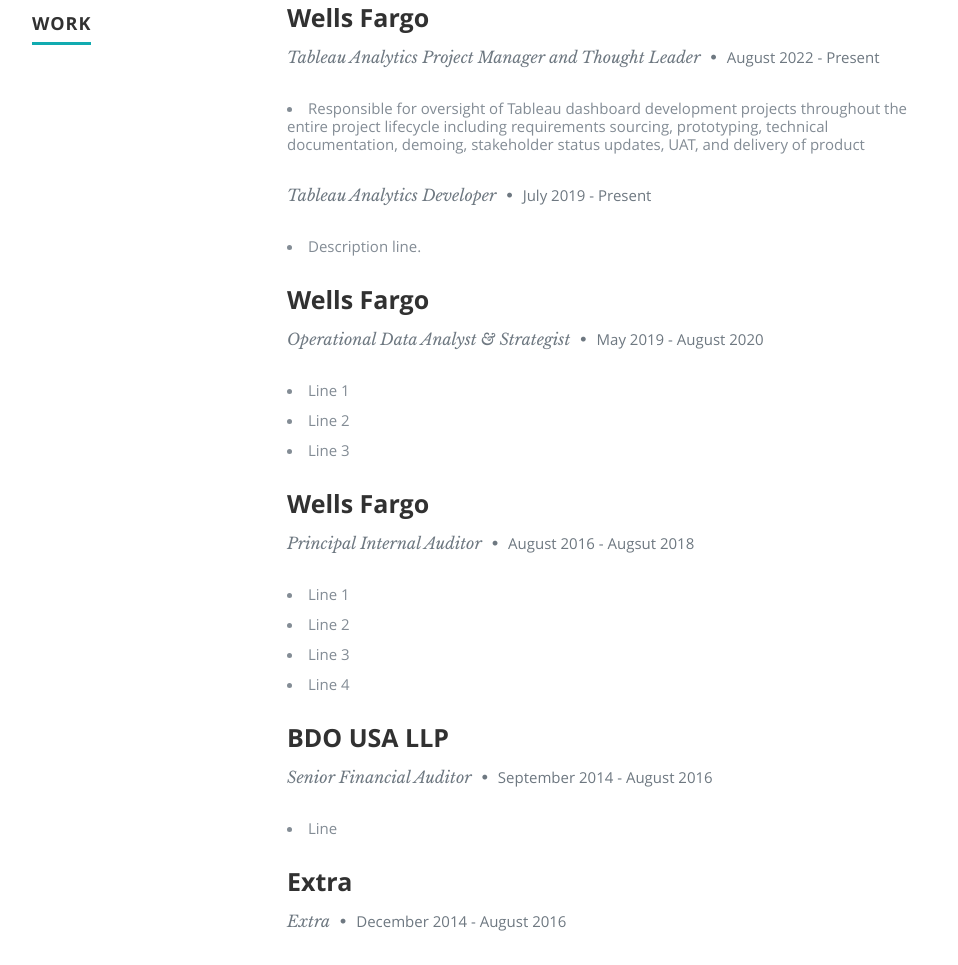
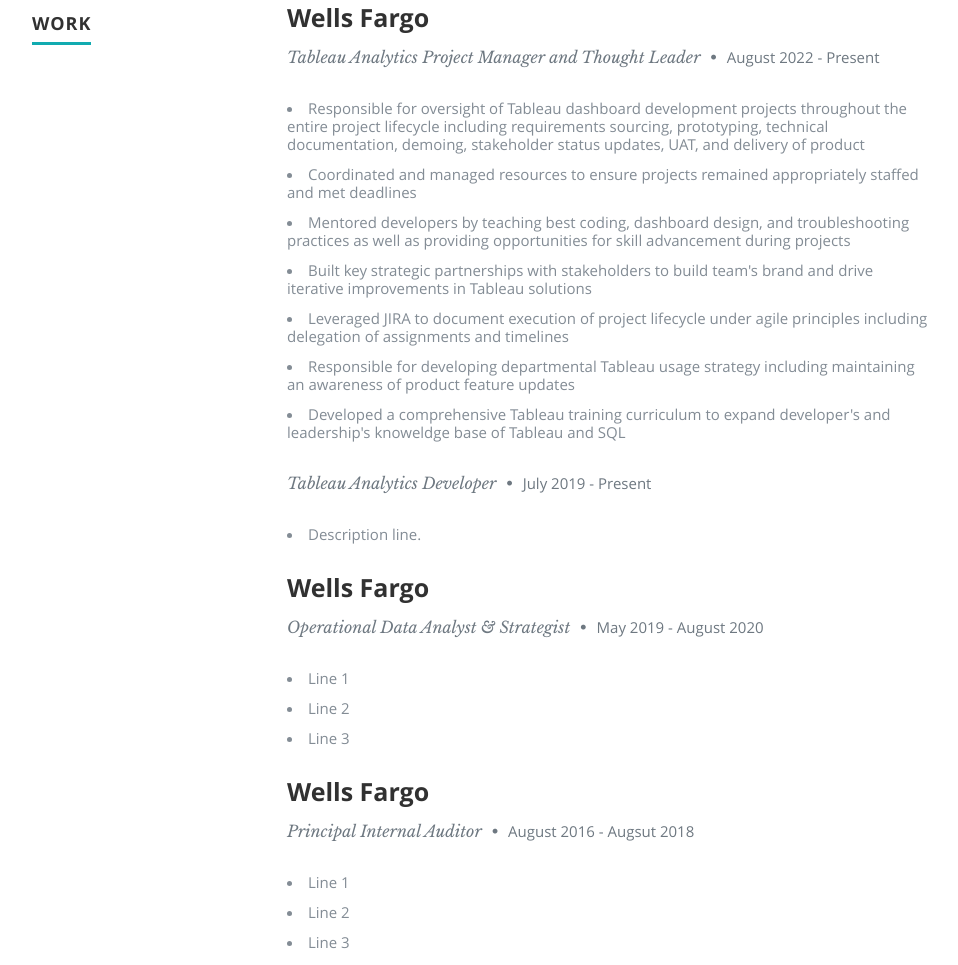
Before and after one commit to wbcapt/Azure-Resume-Good, a plain HTML site: page frontend/index.html in a window 1280 px wide. Shown: the part 2418-3383 px from the top of the page, without its empty margins (118-1076 px from the left). Drawn offline with nearby package versions, Linux system fonts and the light colour scheme; no server answers.

Commit message:
added lines to first job

```diff
--- a/frontend/index.html
+++ b/frontend/index.html
@@ -235,6 +235,12 @@
 
                   <p>
                   <li>Responsible for oversight of Tableau dashboard development projects throughout the entire project lifecycle including requirements sourcing, prototyping, technical documentation, demoing, stakeholder status updates, UAT, and delivery of product</li>
+                  <li>Coordinated and managed resources to ensure projects remained appropriately staffed and met deadlines</li>
+                  <li>Mentored developers by teaching best coding, dashboard design, and troubleshooting practices as well as providing opportunities for skill advancement during projects</li>
+                  <li>Built key strategic partnerships with stakeholders to build team's brand and drive iterative improvements in Tableau solutions</li>
+                  <li>Leveraged JIRA to document execution of project lifecycle under agile principles including delegation of assignments and timelines</li>
+                  <li>Responsible for developing departmental Tableau usage strategy including maintaining an awareness of product feature updates</li>
+                  <li>Developed a comprehensive Tableau training curriculum to expand developer's and leadership's knoweldge base of Tableau and SQL</li>
                   </p>
 
                   <p class="info">Tableau Analytics Developer <span>&bull;</span> <em class="date">July 2019 - Present</em></p>
```
